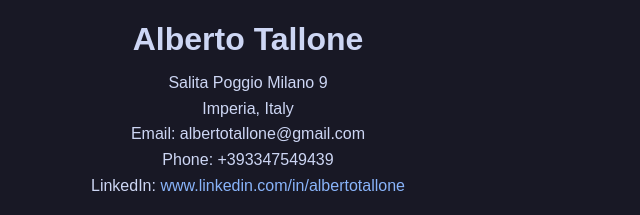
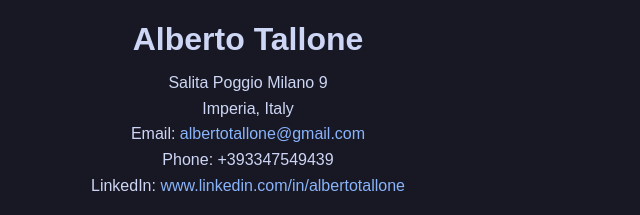
Before and after one commit to Alby11/resume, a plain HTML site: page resume.html in a window 1280 px wide. Shown: the part 156-371 px from the top of the page, 392-1032 px from the left. Drawn offline with nearby package versions, Linux system fonts and the light colour scheme; files that its build step writes are made by us from their sources.

Commit message:
add mailto link

```diff
--- a/resume.html
+++ b/resume.html
@@ -16,8 +16,11 @@
         />
         <h1>Alberto Tallone</h1>
         <p>
-          Salita Poggio Milano 9<br />Imperia, Italy<br />Email:
-          albertotallone@gmail.com<br />Phone: +393347549439<br />LinkedIn:
+          Salita Poggio Milano 9<br />Imperia, Italy<br />
+          Email:
+          <a href="mailto:albertotallone@gmail.com">albertotallone@gmail.com</a
+          ><br />
+          Phone: +393347549439<br />LinkedIn:
           <a href="https://www.linkedin.com/in/albertotallone"
             >www.linkedin.com/in/albertotallone</a
           >
```
